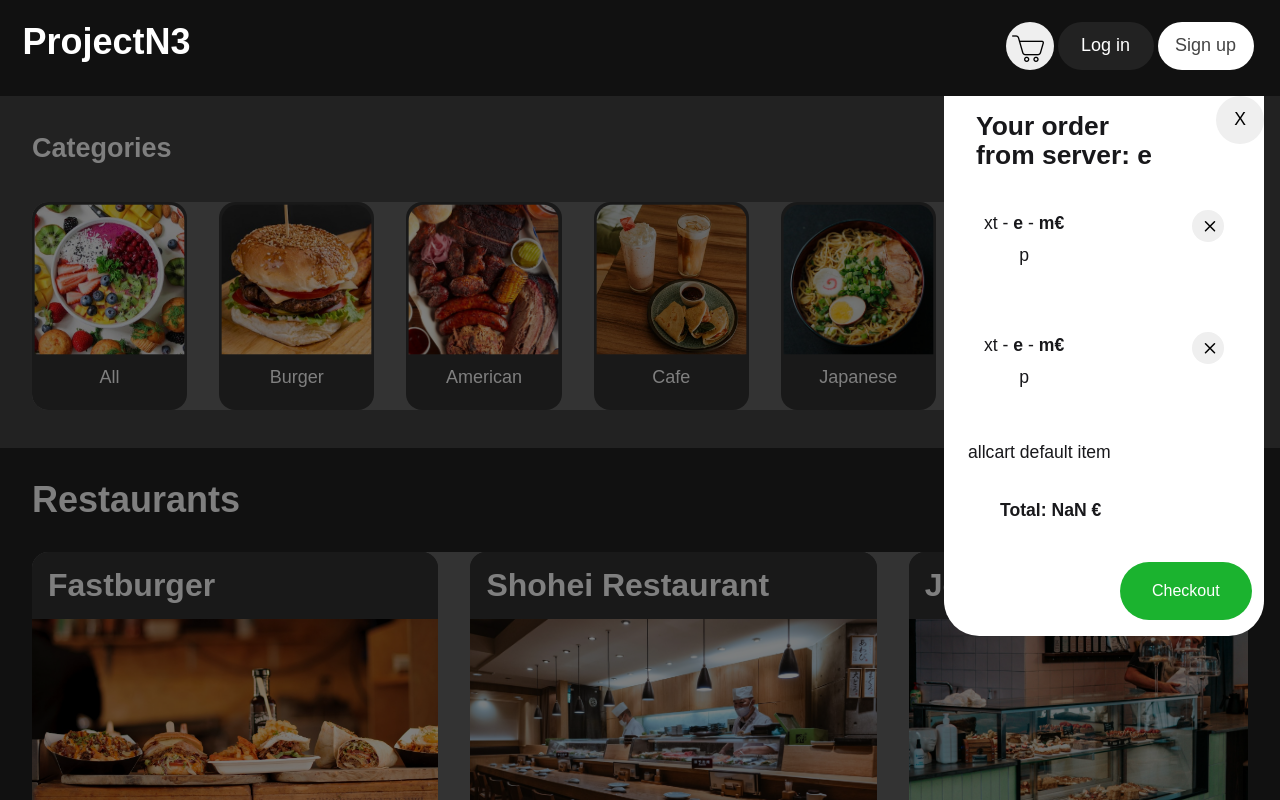
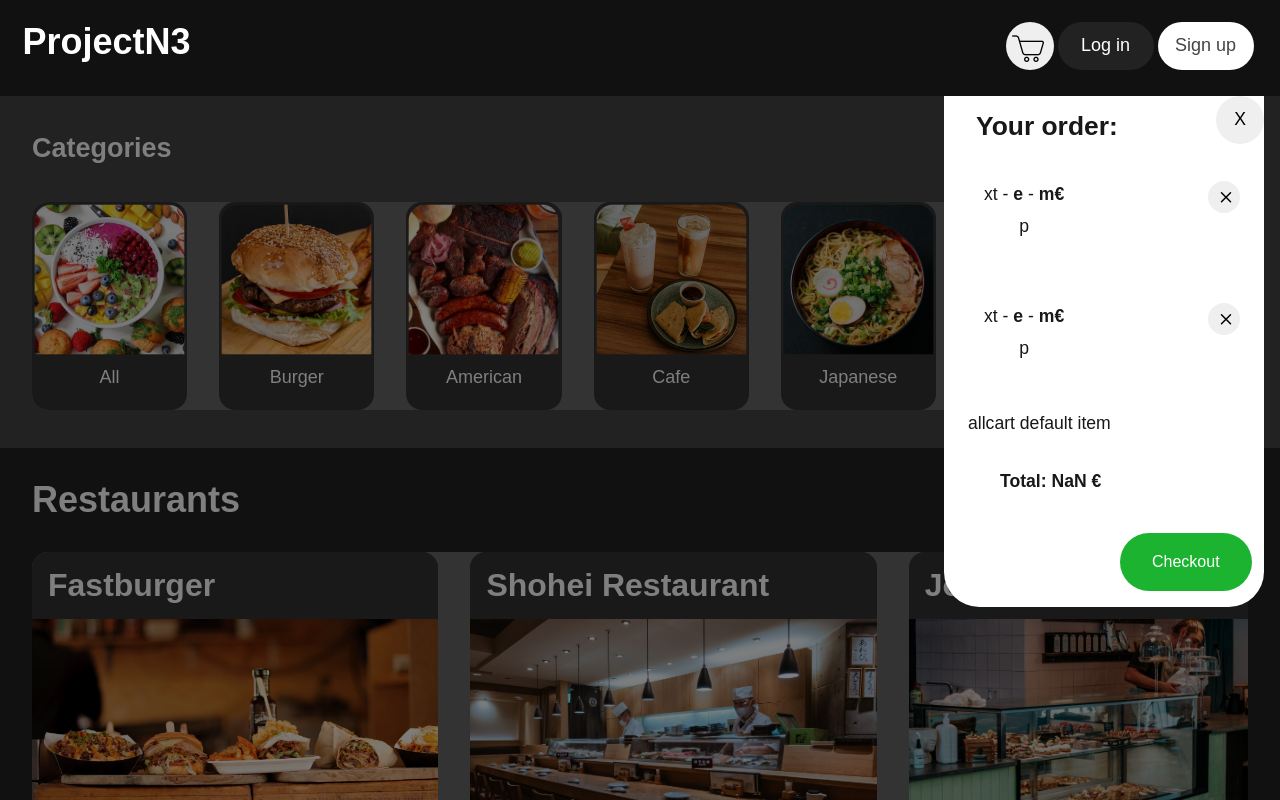
Before and after one commit to globalGLEX/ProjectN3, a React (Vite) app in the folder client/: page / in a window 1280 px wide. Both pictures are taken after a click on the button 1029 px from the left and 46 px from the top of the page. Shown: the top 800 px of the page. Built offline with nearby package versions, Linux system fonts and the light colour scheme; no server answers.

Commit message:
css adjustments

```diff
--- a/client/src/components/Header.tsx
+++ b/client/src/components/Header.tsx
@@ -116,7 +116,7 @@ console.log("in cart " + allCart)
     <>
     <div className="cart-modal">
     <button className="cart-close-button" onClick={onClose} autoFocus>X</button>
-      <h2>Your order from server: {answer[0]}</h2>
+      <h2>Your order:</h2>
     <CartContent allCart= {allCart} answer={answer} />
     <button className="checkout-button" onClick={onSubmit}>Checkout</button>
     </div>
--- a/client/src/components/OrderModal.tsx
+++ b/client/src/components/OrderModal.tsx
@@ -83,7 +83,7 @@ function OrderModal({ onClose, id, restId }: OrderModalProps) {
         return (
 
             <div className="order-modal-options">
-                <p className="order-modal-options-text">Specifiers</p>
+                <p className="order-modal-options-text">Options</p>
                 <form  id='my-form'>
             {data.restaurants[restId].products[id].options.map(opt =>
             <Checkbox key={opt}  option={opt} />
@@ -128,7 +128,7 @@ function OrderModal({ onClose, id, restId }: OrderModalProps) {
   }
   function AddToOrderButton( {id, restId,  counter}: OrderModalProps) {
     const [optio, setOptio] = useState("no options");
-    async function onSubmit(e) {
+    function onSubmit(e) {
 
         e.preventDefault();
 
@@ -141,8 +141,12 @@ function OrderModal({ onClose, id, restId }: OrderModalProps) {
              setOptio(allOptions) }
 
          }
+
+
+
     useEffect(() => { //need to wait for state variable "optio" to change before fetch
         const fetchData = async () => {
+
         const response = await fetch("http://localhost:3000/addtoorder", {
 
             method: "POST",
--- a/client/src/index.css
+++ b/client/src/index.css
@@ -234,6 +234,7 @@ header{
   height: auto;
 
   padding: 0.5rem;
+  padding-right: 0rem;
   padding-bottom: 3rem;
   background-color: #fff;
 }
@@ -245,6 +246,7 @@ header{
   width: 17rem;
   height: auto;
   padding: 1rem;
+
   padding-bottom: 3rem;
 
 }
@@ -252,7 +254,7 @@ header{
   display: flex;
   flex-direction: row;
   justify-content: space-between;
-  width: 15rem;
+  width: 16rem;
   background-color: #fff;
 
 }
@@ -641,7 +643,7 @@ header{
 }
 .order-modal-title {
   height: 4rem;
-  padding: 0.5rem;
+  padding: 1rem;
   padding-left: 1rem;
   background-color: #444;
   color: #fff;
```
Also changed, not shown: 1 other file (tests, documents, lock files or other folders). Lines whose indentation alone changed are shown as unchanged.
